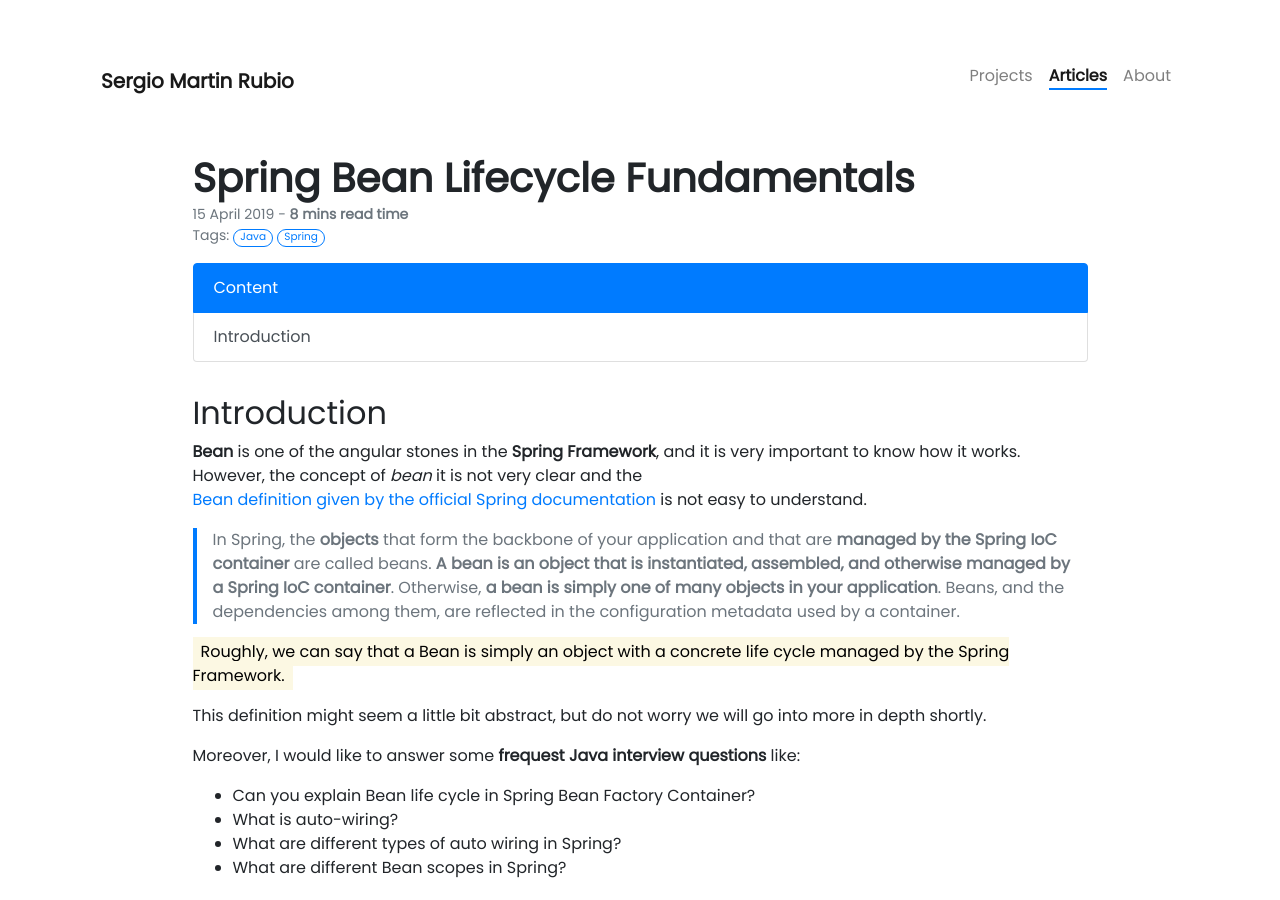
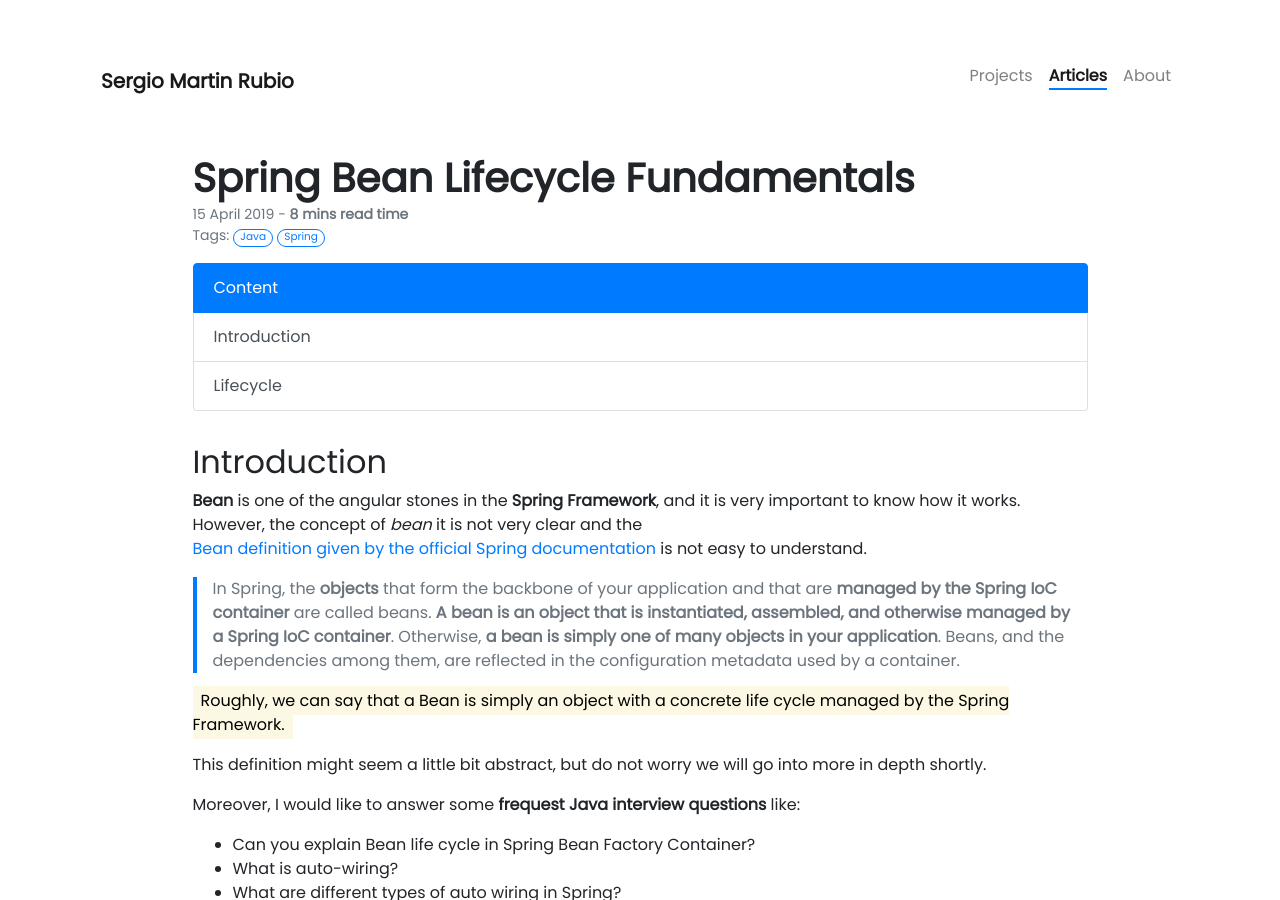
Before and after one commit to jackhman/sergio-martin-rubio-site, a Jekyll site: the page built from _posts/2019-04-15-spring-bean-lifecycle-fundamentals.md, in a window 1280 px wide and 900 px high. Built offline with Jekyll 4.4.1, drawn with Linux system fonts in a browser that asks for light colours; nearby versions of some CDN libraries; our own code applies the rules of GitHub Pages for plain Markdown files; comment, search, counter and statistics services are not loaded.

Commit message:
update article

````diff
--- a/_posts/2019-04-15-spring-bean-lifecycle-fundamentals.md
+++ b/_posts/2019-04-15-spring-bean-lifecycle-fundamentals.md
@@ -8,6 +8,7 @@
 
 {%- capture list_items -%}
 Introduction
+Lifecycle
 {%- endcapture -%}
 
 {% include list.html title="Content" type="toc" %}
@@ -61,7 +62,7 @@
 
 ### Spring Bean Creation Lifecycle
 
-{% include figure.html image="https://lh3.googleusercontent.com/nh9SbACTD7OEgewuv7DNNGRDlut2R6KZYVDgK5oouzwYAkchtR9VolnRvVmfbBhqV0SXwC_F0ywT-2cZJanHHs9YtIGZePd2k-vQ05wq_Qw0Jg4t6ony2tOLlv19grC5Z1290qCBDA=w2400" caption="Spring Bean Creation Lifecycle" %}
+{% include figure.html image="https://lh3.googleusercontent.com/nh9SbACTD7OEgewuv7DNNGRDlut2R6KZYVDgK5oouzwYAkchtR9VolnRvVmfbBhqV0SXwC_F0ywT-2cZJanHHs9YtIGZePd2k-vQ05wq_Qw0Jg4t6ony2tOLlv19grC5Z1290qCBDA=w200" caption="Spring Bean Creation Lifecycle" %}
 
 1. Instanciate Bean
 2. **Spring IoC container add metadata to the bean**
@@ -79,7 +80,8 @@
 1. **Spring IoC container is shutdown**.
 2. If `@PreDestroy` is used, `DisposableBean` is implemented, or `destroy()` method is implicitly called, Spring will run `destroy()` method.
 
-{% include figure.html image="https://lh3.googleusercontent.com/_zltXkTlijU1wZpQL5WvH1r82nMEmekAavT3O_nPC1xBVaoxv-hQmcv3fxeiBW7HLArDWfTK5CQqVeXQNiqDeWFVU2chCbhnbL2uggQsjZgiTueQDJRRU2d_WBL4wDuPQcaPxTvHXA=w2400" caption="Spring Bean Destruction Lifecycle" %}
+<img align="right" class="figure-img img-fluid rounded" src="https://lh3.googleusercontent.com/_zltXkTlijU1wZpQL5WvH1r82nMEmekAavT3O_nPC1xBVaoxv-hQmcv3fxeiBW7HLArDWfTK5CQqVeXQNiqDeWFVU2chCbhnbL2uggQsjZgiTueQDJRRU2d_WBL4wDuPQcaPxTvHXA=w200" alt="Spring Bean Destruction Lifecycle">
+<figcaption class="figure-caption text-center">Spring Bean Destruction Lifecycle</figcaption>
 
 ### Lifecycle Callbacks
 
@@ -170,3 +172,4 @@
 ```
 
 Finally, **Spring** also provides a wide range of **Aware Interfaces** that let you indicate extra work that needs to be done during the **Bean lifecycle**. The **most important Aware interfaces** are: `ApplicationContextAware`, `ApplicationEventPublisherAware`, `BeanClassLoaderAware`, `BeanFactoryAware`, `BeanNameAware`, `BootstrapContextAware`, `LoadTimeWeaverAware`, `MessageSourceAware`, `NotificationPublisherAware`, `ResourceLoaderAware`, `ServletConfigAware`, `ServletContextAware`.
+\
````
